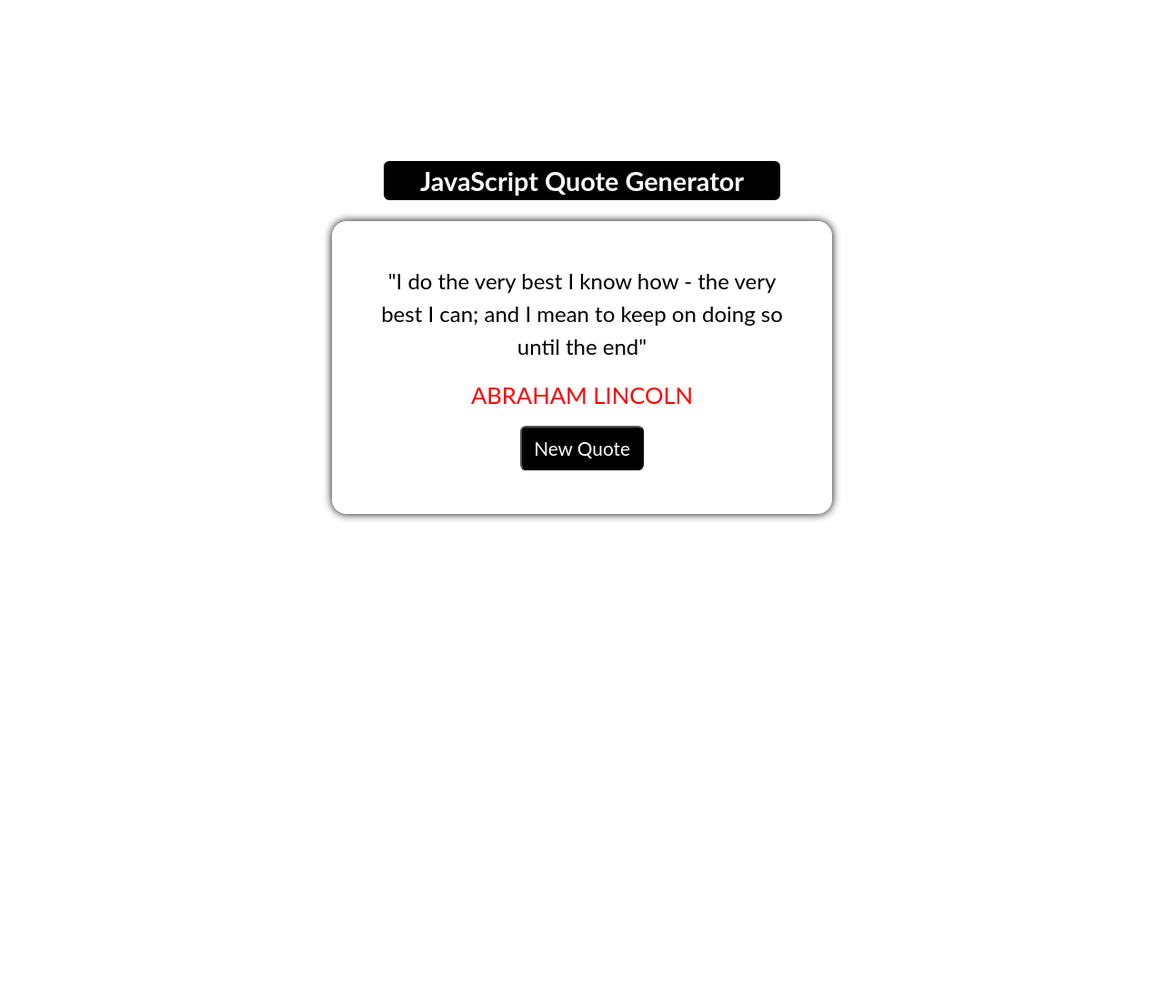
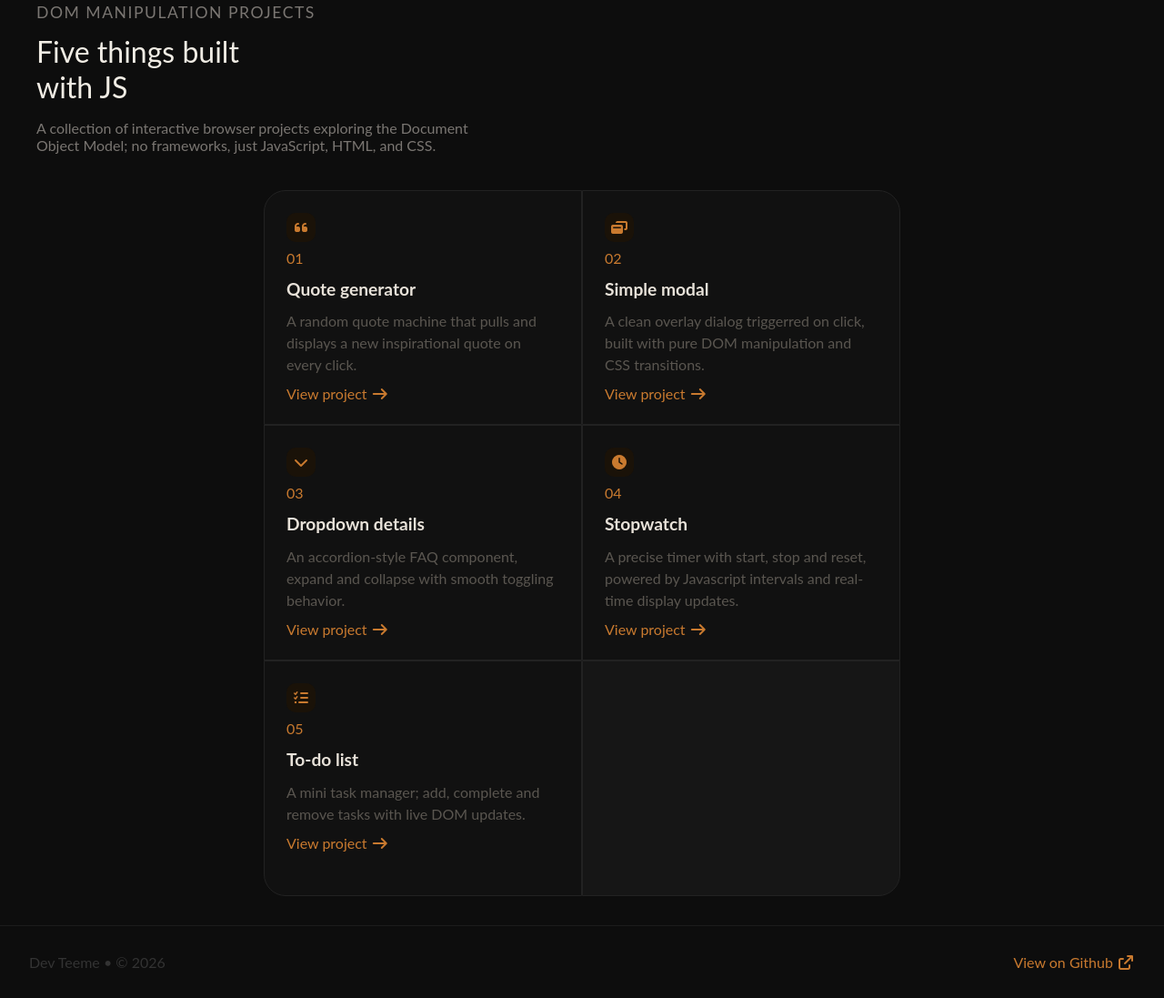
Before and after one commit to Teeme86/DOM-Manipulation-Projects, a plain HTML site: page index.html in a window 1280 px wide. Shown: the part 21-1118 px from the top of the page at 91% size. Before the commit the page ends 800 px from the top, so only its background shows below. Drawn offline with Linux system fonts and the light colour scheme.

Commit message:
add landing page

```diff
--- a/index.html
+++ b/index.html
@@ -3,39 +3,109 @@
   <head>
     <meta charset="UTF-8" />
     <meta name="viewport" content="width=device-width, initial-scale=1.0" />
-    <title>DOM Practice</title>
+    <title>DOM Manipulation</title>
     <!-- Stylesheet -->
-    <link rel="stylesheet" href="style.css" />
+    <link rel="stylesheet" href="landingstyle.css" />
     <!-- Global Font -->
     <link rel="preconnect" href="https://fonts.googleapis.com" />
     <link rel="preconnect" href="https://fonts.gstatic.com" crossorigin />
-    <link
-      href="https://fonts.googleapis.com/css2?family=Roboto:ital,wght@0,100..900;1,100..900&display=swap"
-      rel="stylesheet"
-    />
     <!-- Icons -->
     <link rel="stylesheet" href="fontawesome-free-7.2.0-web/css/all.css" />
   </head>
   <body>
-    <div class="container">
+    <nav style="grid-area: navbar">
       <div class="header">
-        <h2>JavaScript Quote Generator</h2>
+        <div class="heading">Dom Manipulation projects</div>
+        <div class="main-heading">
+          Five things built <br />
+          with JS
+        </div>
+        <p>
+          A collection of interactive browser projects exploring the Document
+          <br />
+          Object Model; no frameworks, just JavaScript, HTML, and CSS.
+        </p>
       </div>
+    </nav>
+    <main style="grid-area: main">
+      <div class="grid-container">
+        <a class="card card-1" href="index1.html" target="_blank">
+          <div class="card-icon"><i class="fa-solid fa-quote-left"></i></div>
+          <span class="card-num">01</span>
+          <h2>Quote generator</h2>
+          <p>
+            A random quote machine that pulls and displays a new inspirational
+            quote on every click.
+          </p>
+          <span class="card-link"
+            >View project <i class="fa-solid fa-arrow-right"></i
+          ></span>
+        </a>
 
-      <div class="main-content">
-        <div class="text-card">
-          <span class="quote">
-            "I do the very best I know how - the very best I can; and I mean to
-            keep on doing so until the end"
-          </span>
-        </div>
-        <div class="person">Abraham Lincoln</div>
-        <div class="button-area">
-          <button id="new-quote">New Quote</button>
-        </div>
+        <a class="card card-2" href="index2.html" target="_blank">
+          <div class="card-icon">
+            <i class="fa-solid fa-window-restore"></i>
+          </div>
+          <span class="card-num">02</span>
+          <h2>Simple modal</h2>
+          <p>
+            A clean overlay dialog triggerred on click, built with pure DOM
+            manipulation and CSS transitions.
+          </p>
+          <span class="card-link"
+            >View project <i class="fa-solid fa-arrow-right"></i
+          ></span>
+        </a>
+
+        <a class="card" href="index3.html" target="_blank">
+          <div class="card-icon"><i class="fa-solid fa-chevron-down"></i></div>
+          <span class="card-num">03</span>
+          <h2>Dropdown details</h2>
+          <p>
+            An accordion-style FAQ component, expand and collapse with smooth
+            toggling behavior.
+          </p>
+          <span class="card-link"
+            >View project <i class="fa-solid fa-arrow-right"></i
+          ></span>
+        </a>
+
+        <a class="card" href="index4.html" target="_blank">
+          <div class="card-icon"><i class="fa-solid fa-clock"></i></div>
+          <span class="card-num">04</span>
+          <h2>Stopwatch</h2>
+          <p>
+            A precise timer with start, stop and reset, powered by Javascript
+            intervals and real-time display updates.
+          </p>
+          <span class="card-link"
+            >View project <i class="fa-solid fa-arrow-right"></i
+          ></span>
+        </a>
+
+        <a class="card card-5" href="index5.html" target="_blank">
+          <div class="card-icon"><i class="fa-solid fa-list-check"></i></div>
+          <span class="card-num">05</span>
+          <h2>To-do list</h2>
+          <p>
+            A mini task manager; add, complete and remove tasks with live DOM
+            updates.
+          </p>
+          <span class="card-link"
+            >View project <i class="fa-solid fa-arrow-right"></i
+          ></span>
+        </a>
+
+        <a class="card card-6" href="#"></a>
       </div>
-    </div>
-
-    <script src="project-1.js"></script>
+    </main>
+    <footer style="grid-area: footer">
+      <p>Dev Teeme • &copy; 2026</p>
+      <a
+        href="https://github.com/Teeme86/DOM-Manipulation-Projects"
+        target="_blank"
+        >View on Github <i class="fa-solid fa-arrow-up-right-from-square"></i
+      ></a>
+    </footer>
   </body>
 </html>
--- /dev/null
+++ b/landingstyle.css
@@ -0,0 +1,149 @@
+* {
+  margin: 0;
+  padding: 0;
+  box-sizing: border-box;
+}
+
+:root {
+  --pgbgClr: #0d0d0d;
+  --cardbgClr: #111;
+  --cardhoverClr: #161616;
+  --borderClr: #222;
+  --iconbgClr: #1a1208;
+  --accentClr: #c97a2f;
+  --headingClr: #f0ece4;
+  --cardtitle: #e8e2d9;
+  --cardNum: #444;
+}
+
+body {
+  font-family: "Lato", "sans-serif";
+  min-height: 100dvh;
+  display: grid;
+  grid-template-rows: auto 1fr auto;
+  grid-template-areas:
+    "navbar"
+    "main"
+    "footer";
+  background: var(--pgbgClr);
+}
+
+.header {
+  margin: 0 0 1rem 0;
+  padding: 1.5rem 1.5rem 1.5rem 2.5rem;
+}
+
+.heading {
+  color: #7a7672;
+  text-transform: uppercase;
+  font-size: 1.1rem;
+  letter-spacing: 1.5px;
+  margin-bottom: 0.8rem;
+}
+
+.main-heading {
+  color: var(--headingClr);
+  font-size: 2rem;
+  margin-bottom: 1rem;
+}
+
+.header p {
+  color: #7a7672;
+}
+
+main {
+  display: flex;
+  justify-content: center;
+  align-items: center;
+  /* max-width: 75%; */
+}
+
+.grid-container {
+  display: grid;
+  grid-template-columns: repeat(2, 350px);
+  grid-template-rows: repeat(3, 1fr);
+  margin-bottom: 2rem;
+}
+
+.grid-container .card {
+  padding: 1.5rem;
+  border: 1px solid var(--borderClr);
+  background: var(--cardbgClr);
+}
+
+.grid-container a {
+  text-decoration: none;
+}
+
+.grid-container .card-icon {
+  display: flex;
+  margin-bottom: 8px;
+  color: var(--accentClr);
+  background: var(--iconbgClr);
+  width: 2rem;
+  height: 2rem;
+  align-items: center;
+  justify-content: center;
+  border-radius: 10px;
+}
+
+.grid-container .card-num {
+  color: var(--cardNum);
+}
+
+.grid-container .card h2 {
+  color: var(--cardtitle);
+  font-size: 1.2rem;
+  margin: 0.8rem 0 0.8rem 0;
+}
+
+.grid-container .card p {
+  color: #5a5650;
+  line-height: 1.5rem;
+  margin-bottom: 10px;
+}
+
+.grid-container .card span {
+  color: var(--accentClr);
+}
+
+main .grid-container .card:hover {
+  background: var(--cardhoverClr);
+  transition: 0.3s ease;
+}
+
+.grid-container .card-1 {
+  border-top-left-radius: 1.5rem;
+}
+
+.grid-container .card-2 {
+  border-top-right-radius: 1.5rem;
+}
+
+.grid-container .card-5 {
+  border-bottom-left-radius: 1.5rem;
+}
+
+.grid-container .card-6 {
+  border-bottom-right-radius: 1.5rem;
+  background: var(--cardhoverClr);
+}
+
+footer {
+  height: 5rem;
+  display: flex;
+  justify-content: space-between;
+  align-items: center;
+  border-top: 1px solid #1c1c1c;
+}
+
+footer p {
+  color: #333;
+  margin-left: 2rem;
+}
+
+footer a {
+  color: var(--accentClr);
+  margin-right: 2rem;
+  text-decoration: none;
+}
```
Also changed, not shown: index1.html (added, +41 -0 lines).
